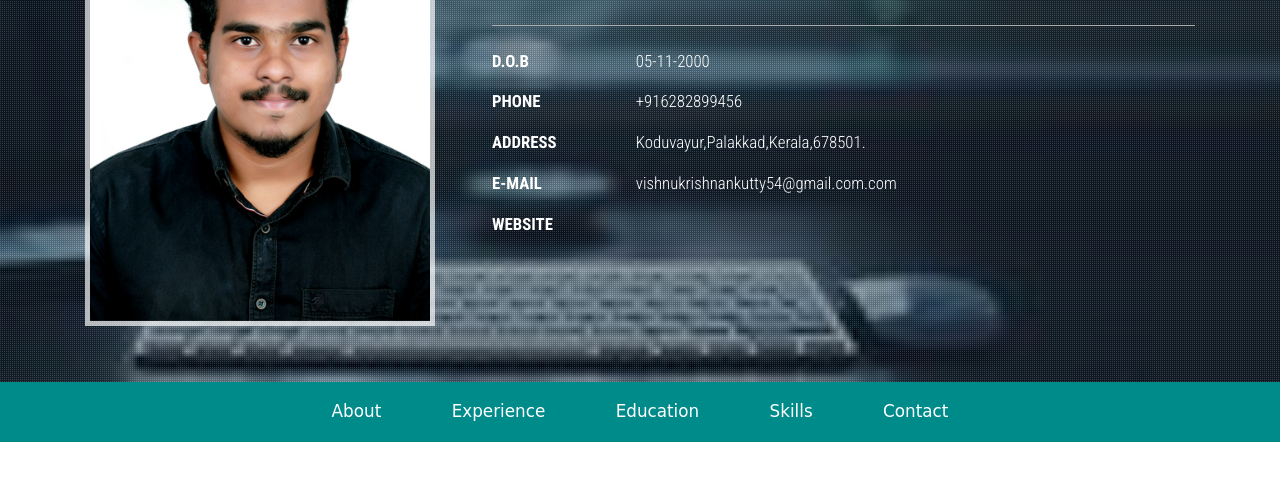
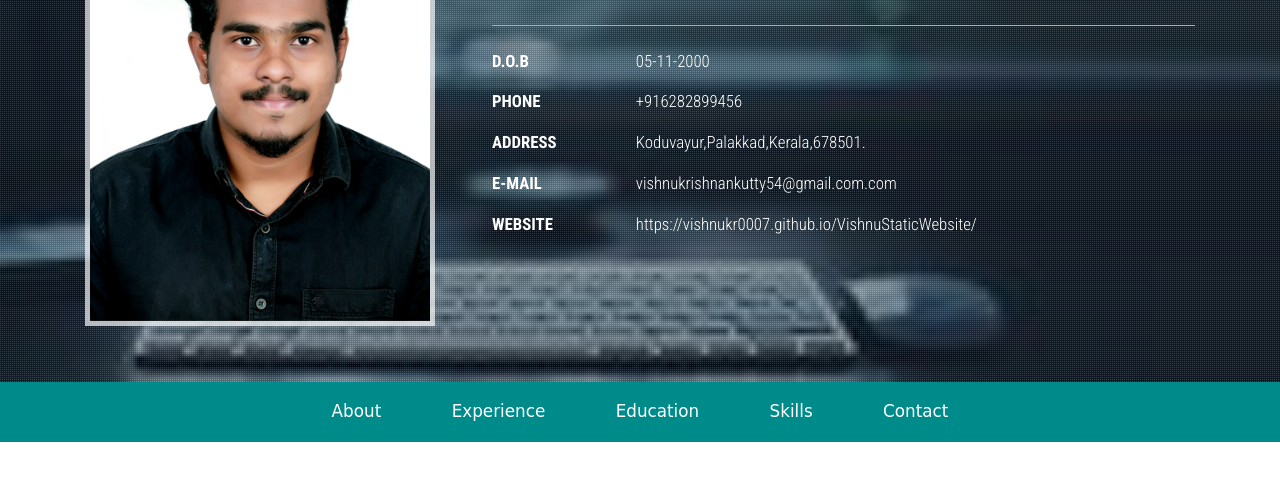
Before and after one commit to Vishnukr0007/VishnuStaticWebsite, a plain HTML site: page index.html in a window 1280 px wide. Shown: the part 177-665 px from the top of the page. Drawn offline with Linux system fonts and the light colour scheme; a web font is replaced by a local one.

Commit message:
Update index.html
Signed-off-by: Vishnukr0007 <116253973+Vishnukr0007@users.noreply.github.com>

```diff
--- a/index.html
+++ b/index.html
@@ -82,7 +82,7 @@ License URL: http://creativecommons.org/licenses/by/3.0/
 						<li>
 							<ul class="address-text">
 								<li><b>WEBSITE </b></li>
-								<li><a href=></a></li>
+								<li><a href="https://vishnukr0007.github.io/VishnuStaticWebsite/"></a>https://vishnukr0007.github.io/VishnuStaticWebsite/</li>
 							</ul>
 						</li>
 					</ul>
```
